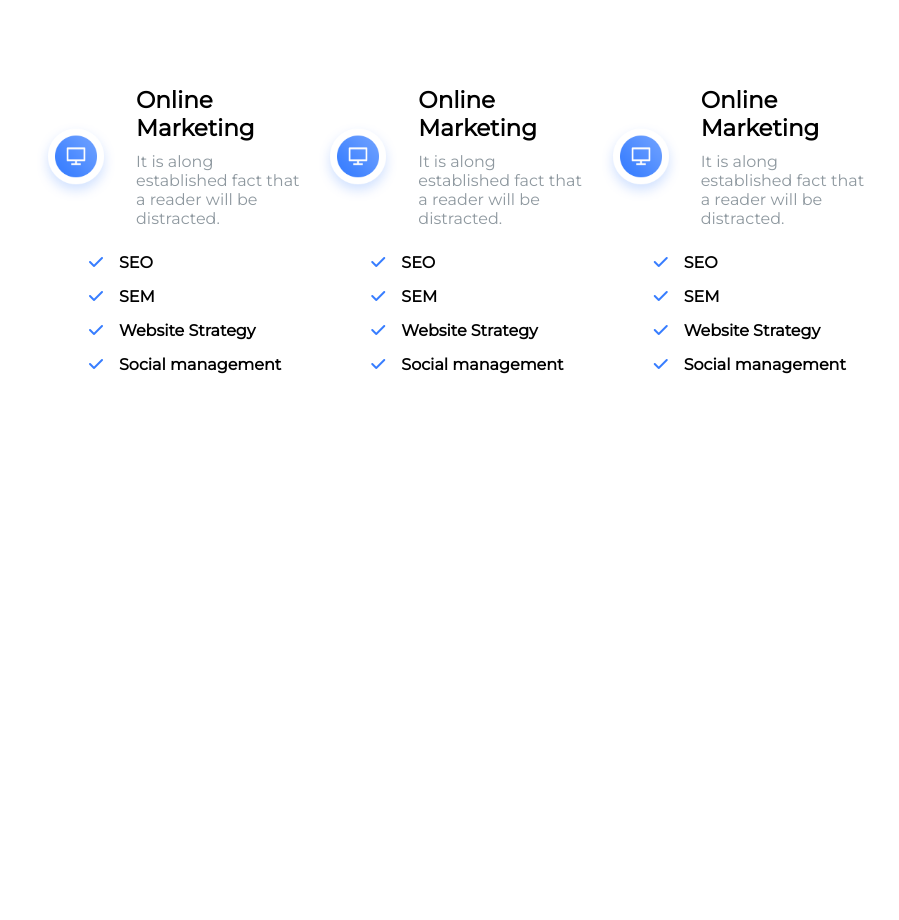
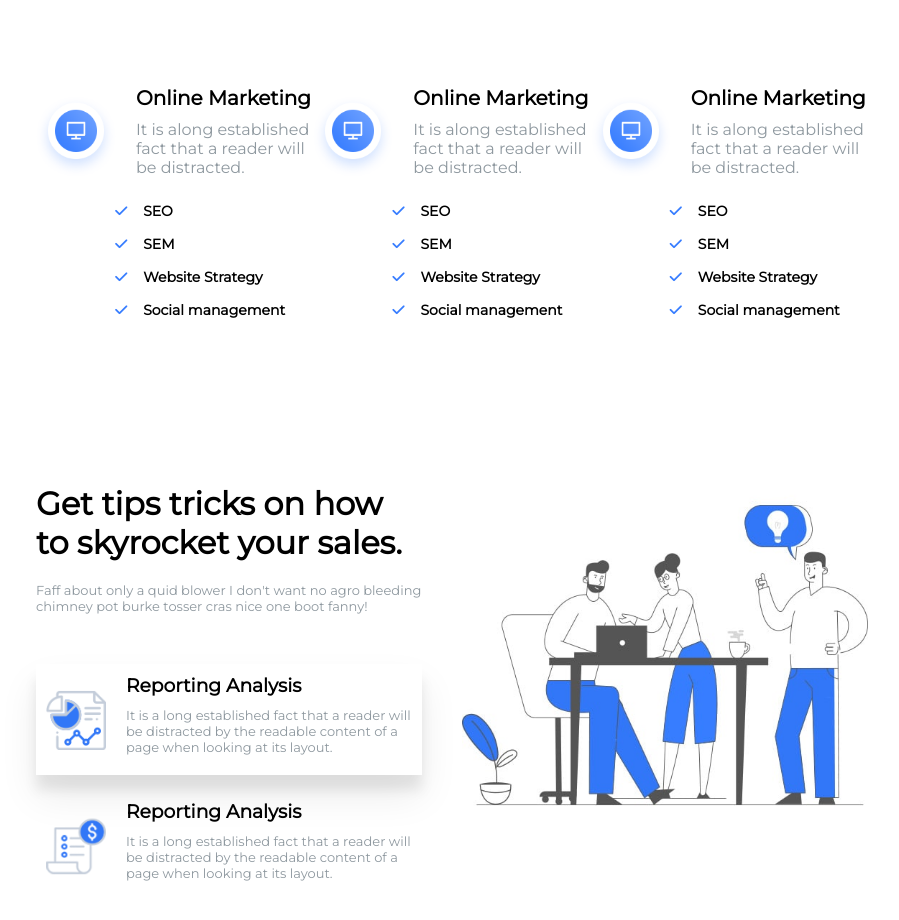
Before and after one commit to Alex12012000/proj-html-vuejs, a Vue app: page / in a window 1280 px wide. Shown: the part 660-1580 px from the top of the page, without its empty margins (188-1087 px from the left). Before the commit the page ends 1199 px from the top, so only its background shows below. Built offline with nearby package versions, Linux system fonts and the light colour scheme.

Commit message:
MainFeatures

```diff
--- a/src/App.vue
+++ b/src/App.vue
@@ -6,23 +6,26 @@
     <main>
       <PageJumbotron/>
       <MarketingCards/>
+      <MainFeatures/>
     </main>
     <!-- Footer con props per voci menu -->
   </div>
 </template>
 
 <script>
-// import MarketingCars from './components/MarketingCars.vue'
+// import MainFeatures from './components/MainFeatures.vue'
 import PageHeader from './components/PageHeader.vue'
 import PageJumbotron from './components/PageJumbotron.vue'
 import MarketingCards from './components/MarketingCards.vue'
+import MainFeatures from './components/MainFeatures.vue'
 
 export default {
   name: 'App',
   components: {
     PageHeader,
     PageJumbotron,
-    MarketingCards
+    MarketingCards,
+    MainFeatures
 
   },
   data() {
--- /dev/null
+++ b/src/components/MainFeatures.vue
@@ -0,0 +1,81 @@
+<template >
+    <section>
+        <div class="container main-features">
+            <div class="main-features-content">
+                <div class="main-text">
+                    <h2>Get tips tricks on how to skyrocket your sales.</h2>
+                    <p>Faff about only a quid blower I don't want no agro bleeding chimney pot burke tosser cras nice one boot fanny!</p>
+                </div>
+                <div class="cards">
+                    <div class="card ">
+                        <img src="../assets/img/510.png" alt="">
+                        <div class="card-text">
+                            <h3>
+                             Reporting Analysis
+                            </h3>
+                            <p>It is a long established fact that a reader will be distracted by the readable content of a page when looking at its layout.</p>
+                        </div>
+                    </div>
+                    <div class="card ">
+                        <img src="../assets/img/511.png" alt="">
+                        <div class="card-text">
+                            <h3>
+                             Reporting Analysis
+                            </h3>
+                            <p>It is a long established fact that a reader will be distracted by the readable content of a page when looking at its layout.</p>
+                        </div>
+                    </div>
+                </div>
+            </div>
+            <div class="main-features-img">
+                <img src="../assets/img/509.jpeg" alt="">
+            </div>
+        </div>
+    </section>
+</template>
+<script>
+export default {
+    name: 'MainFeatures'
+}
+</script>
+<style lang="scss" scoped>
+@import '../style/vars.scss';
+
+    .main-features {
+        display: flex;
+        justify-content: space-between;
+        .main-features-content {
+            width: calc((100% / 2) - 30px);
+            .main-text {
+                margin-bottom: 50px;
+                p {
+                    margin: 20px 0;
+                }
+            }
+            p {
+                color: $sub_text;
+                margin: 10px 0;
+                font-size: 13px;
+            }
+            .card {
+                display: flex;
+                align-items: center;
+                padding: 10px;
+                margin: 15px 0;
+                img {
+                    width: 60px;
+                    height: 60px;
+                    margin-right: 20px;
+                }
+            }
+
+            .card:first-child {
+                box-shadow: 0 21px 38px rgba(0,0,0,0.08), 0 15px 12px rgba(0,0,0,0.08);
+            }
+        }
+        .main-features-img {
+            width: calc((100% / 2) - 10px);
+        }
+
+    }
+</style>
--- a/src/components/MarketingCards.vue
+++ b/src/components/MarketingCards.vue
@@ -81,7 +81,7 @@ export default {
         justify-content: space-between;
     }
     .col {
-        width: calc((100% / 3) - 10px);
+        width: calc(100% / 3);
         .card {
             .main-content {
                 display: flex;
@@ -89,12 +89,12 @@ export default {
 
                 img {
                     width: 80px;
+                    margin-right:20px;
                 }
 
                .card-text {
-                    margin-left: 20px;
                     h3 {
-                        font-size: 23px;
+                        font-size: 20px;
                     }
 
                     p {
@@ -109,11 +109,12 @@ export default {
             display: flex;
             justify-content: center;
             ul {
-                padding-left: 30px;
+                padding-left: 50px;
                 li {
                     list-style-type: none;
                     margin: 15px 0;
                     font-weight: 600;
+                    font-size: 14px;
                     i {
                         margin-right: 15px;
                         color: $main_color;
--- a/src/style/common.scss
+++ b/src/style/common.scss
@@ -14,6 +14,10 @@ img {
 
 body {
     font-family: 'Montserrat', sans-serif;
+}
+
+h2 {
+    font-size: 32px;
 }
 
 // COMMON
```
